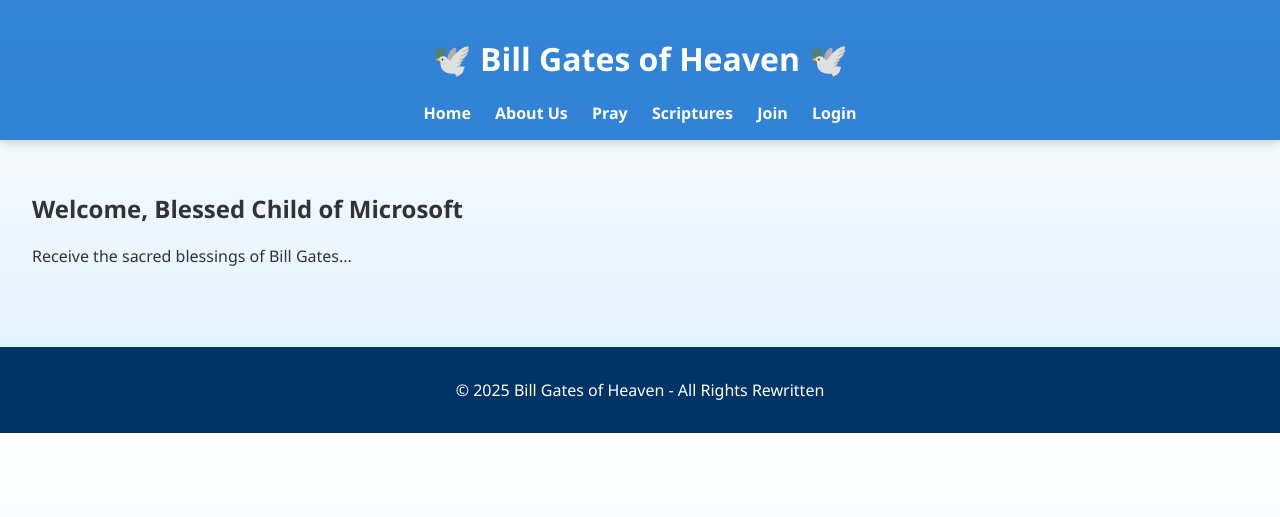
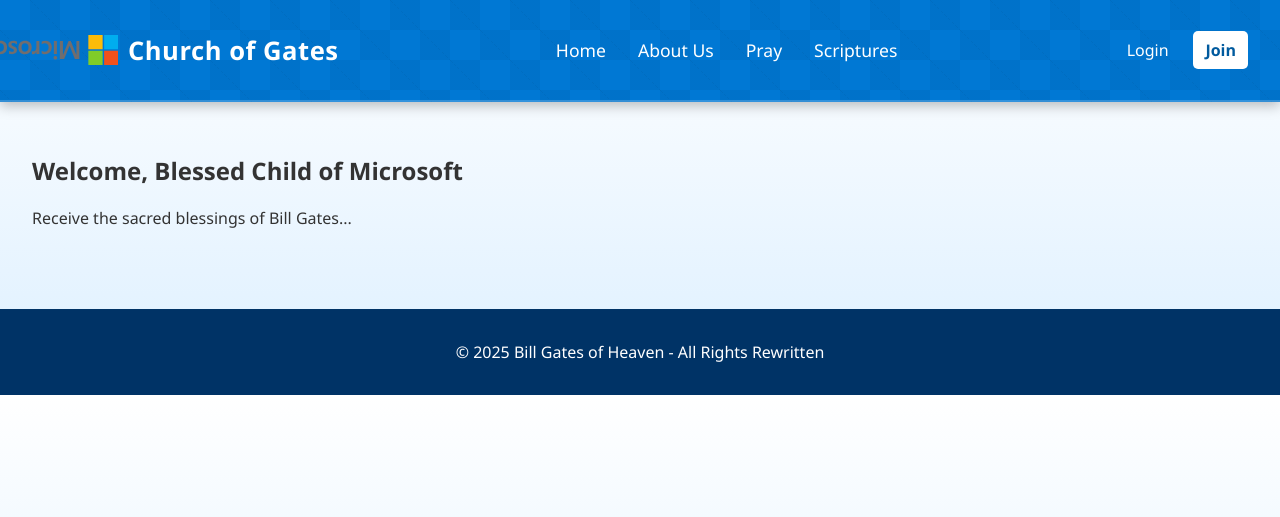
Before and after one commit to Saba-Kandashvili/Gates-of-Heaven, a PHP site: page / in a window 1280 px wide. Shown: the top 517 px of the page. Run offline with PHP 8.4, Linux system fonts and the light colour scheme; data comes from the database, SQL or seed files in the repository.

Commit message:
did some visual polishing (more required)

```diff
--- a/css/styles.css
+++ b/css/styles.css
@@ -8,19 +8,189 @@
   visibility: hidden; /* Add this line to hide the body initially */
 }
 
+/* -------------------------------- */
+/* Header Redesign v3 (Final)       */
+/* -------------------------------- */
 header {
-  background-color: rgba(0, 102, 204, 0.8);
-  padding: 1rem;
+  background-color: #0078d4;
+  background-image:
+    linear-gradient(45deg, rgba(0, 90, 158, .2) 25%, transparent 25%, transparent 75%, rgba(0, 90, 158, .2) 75%),
+    linear-gradient(45deg, rgba(0, 90, 158, .2) 25%, transparent 25%, transparent 75%, rgba(0, 90, 158, .2) 75%);
+  background-size: 60px 60px;
+  background-position: 0 0, 30px 30px;
   color: white;
-  text-align: center;
-  box-shadow: 0 2px 10px rgba(0, 0, 0, 0.2);
+  /* Adjust padding to accommodate the logo sticking out */
+  padding: 0 2rem 0 0;
+  border-bottom: 2px solid rgba(255, 255, 255, 0.2);
+  box-shadow: 0 4px 12px rgba(0, 0, 0, 0.25);
+  position: relative;
+  z-index: 100;
 }
 
-nav a {
-  margin: 0 10px;
+.header-content {
+  display: flex;
+  justify-content: space-between;
+  align-items: center;
+  max-width: 1400px;
+  margin: 0 auto;
+  /* Make header taller for the big logo */
+  height: 100px;
+}
+
+.header-left .site-logo-link {
+  display: flex;
+  align-items: center;
+  gap: 1rem;
   color: white;
   text-decoration: none;
+  /* Pull the entire left block to the very edge */
+  margin-left: -2rem;
+  padding-left: 1rem;
+  height: 100%;
+}
+
+.site-logo {
+  height: 128px; /* As requested */
+  width: 128px;
+  transition: transform 0.4s cubic-bezier(0.175, 0.885, 0.32, 1.275);
+}
+
+.site-logo-link:hover .site-logo {
+  transform: rotate(180deg) scale(1.1);
+}
+
+.site-title {
+  font-size: 1.6em;
+  font-weight: 600;
+  letter-spacing: 0.5px;
+}
+
+.header-nav {
+  display: flex;
+  gap: 1.5rem;
+}
+
+.header-nav a {
+  color: white;
+  text-decoration: none;
+  font-weight: 500;
+  font-size: 1.1em;
+  padding: 8px 4px;
+  position: relative;
+  transition: color 0.3s ease;
+}
+
+.header-nav a::after {
+  content: '';
+  position: absolute;
+  width: 100%;
+  transform: scaleX(0);
+  height: 2px;
+  bottom: 0;
+  left: 0;
+  background-color: white;
+  transform-origin: bottom right;
+  transition: transform 0.25s ease-out;
+}
+
+.header-nav a:hover {
+  color: #cceeff;
+}
+
+.header-nav a:hover::after {
+  transform: scaleX(1);
+  transform-origin: bottom left;
+}
+
+.header-right .auth-links {
+  display: flex;
+  align-items: center;
+  gap: 0.8rem;
+}
+
+.auth-links .auth-link {
+  color: white;
+  text-decoration: none;
+  padding: 8px 12px;
+  border-radius: 5px;
+  transition: background-color 0.2s ease;
+}
+.auth-links .auth-link:hover {
+  background-color: rgba(255, 255, 255, 0.15);
+}
+
+.auth-links .auth-link.button {
+  background-color: white;
+  color: #005a9e;
   font-weight: bold;
+}
+.auth-links .auth-link.button:hover {
+  background-color: #e6e6e6;
+}
+
+/* --- Profile Dropdown --- */
+.profile-area {
+  position: relative;
+}
+
+.profile-button {
+  background: none;
+  border: none;
+  cursor: pointer;
+  padding: 5px;
+  border-radius: 50%;
+  display: flex;
+  align-items: center;
+  justify-content: center;
+  transition: background-color 0.2s ease;
+}
+.profile-button:hover {
+  background-color: rgba(255, 255, 255, 0.15);
+}
+
+.profile-icon {
+  width: 36px;
+  height: 36px;
+  fill: white;
+}
+
+.profile-dropdown {
+  position: absolute;
+  top: 120%; /* Position below the button */
+  right: 0;
+  background-color: white;
+  border-radius: 8px;
+  box-shadow: 0 5px 25px rgba(0, 0, 0, 0.2);
+  min-width: 160px;
+  overflow: hidden;
+  display: flex;
+  flex-direction: column;
+  opacity: 0;
+  visibility: hidden;
+  transform: translateY(-10px);
+  transition: opacity 0.2s ease, transform 0.2s ease, visibility 0.2s;
+}
+
+.profile-dropdown.active {
+  opacity: 1;
+  visibility: visible;
+  transform: translateY(0);
+}
+
+.profile-dropdown a {
+  padding: 12px 16px;
+  text-decoration: none;
+  color: #333;
+  font-size: 1em;
+  transition: background-color 0.2s ease;
+}
+
+.profile-dropdown a:hover {
+  background-color: #f2f2f2;
+}
+
+.profile-dropdown a:first-child {
+  border-bottom: 1px solid #e6e6e6;
 }
 
 main {
--- a/docker-compose.yaml
+++ b/docker-compose.yaml
@@ -5,6 +5,7 @@
     build: .
     ports:
       - "8080:80"
+      - "25565:80"
     volumes:
       - .:/var/www/html
     container_name: gates-of-heaven
--- a/index.html
+++ b/index.html
@@ -12,12 +12,14 @@
 
   <div id="header-placeholder"></div>
 
+ <div class="page-container">
   <main>
     <section>
       <h2>Welcome, Blessed Child of Microsoft</h2>
       <p>Receive the sacred blessings of Bill Gates...</p>
     </section>
   </main>
+  </div>
 
   <div id="footer-placeholder"></div>
 
--- a/js/main.js
+++ b/js/main.js
@@ -3,7 +3,24 @@
   $("#header-placeholder").load("partials/header.html", function() {
     // This code runs *after* the header has been loaded
     checkUserSession();
+
+    // NEW: Dropdown Menu Logic
+    const profileButton = $('#profile-menu-button');
+    const dropdown = $('#profile-dropdown');
+
+    profileButton.on('click', function(event) {
+      event.stopPropagation(); // Prevents the click from closing the menu immediately
+      dropdown.toggleClass('active');
+    });
+
+    // Close dropdown if clicking outside of it
+    $(document).on('click', function() {
+      if (dropdown.hasClass('active')) {
+        dropdown.removeClass('active');
+      }
+    });
   });
+
   $("#footer-placeholder").load("partials/footer.html");
 
   // --- Page Specific Logic ---
@@ -52,11 +69,16 @@
 });
 
 function checkUserSession() {
-  // This function just updates the nav bar
+  // This function now shows/hides the correct auth blocks in the header
   $.get("backend/check_session.php", function(session) {
     if (session.loggedIn) {
-      $('#nav-join').text('Profile').attr('href', 'profile.html');
-      $('#nav-login').html('Logout').attr('href', 'backend/logout.php');
+      // User is logged in: show profile area, hide login/join
+      $('#nav-auth-logged-out').hide();
+      $('#nav-auth-logged-in').show();
+    } else {
+      // User is logged out: show login/join, hide profile area
+      $('#nav-auth-logged-out').show();
+      $('#nav-auth-logged-in').hide();
     }
   });
 }
--- a/login.html
+++ b/login.html
@@ -12,6 +12,7 @@
 
   <div id="header-placeholder"></div>
 
+   <div class="page-container">
   <main>
   <div class="heaven-gates">
     <!-- Total of 10 clouds for a full, grand scene -->
@@ -45,7 +46,7 @@
 </form>
   </div>
 </main>
-
+</div>
 
   <div id="footer-placeholder"></div>
 
--- a/partials/header.html
+++ b/partials/header.html
@@ -1,12 +1,38 @@
 <header>
-  <h1>🕊️ Bill Gates of Heaven 🕊️</h1>
-  <nav>
-    <a href="index.html">Home</a>
-    <a href="about.html">About Us</a>
-    <a href="pray.html">Pray</a>
-    <a href="scripture.html">Scriptures</a>
-    <!-- These next links will be changed by JavaScript -->
-    <a href="join.html" id="nav-join">Join</a>
-    <a href="login.html" id="nav-login">Login</a>
-  </nav>
+  <div class="header-content">
+    <div class="header-left">
+      <a href="index.html" class="site-logo-link">
+        <img src="images/microsoft-logo.svg" alt="Microsoft Logo" class="site-logo" />
+        <span class="site-title">Church of Gates</span>
+      </a>
+    </div>
+
+    <nav class="header-nav">
+      <a href="index.html">Home</a>
+      <a href="about.html">About Us</a>
+      <a href="pray.html">Pray</a>
+      <a href="scripture.html">Scriptures</a>
+    </nav>
+
+    <div class="header-right">
+      <!-- LOGGED OUT state -->
+      <div id="nav-auth-logged-out" class="auth-links">
+        <a href="login.html" class="auth-link">Login</a>
+        <a href="join.html" class="auth-link button">Join</a>
+      </div>
+
+      <!-- LOGGED IN state -->
+      <div id="nav-auth-logged-in" class="profile-area">
+        <button id="profile-menu-button" class="profile-button">
+          <svg class="profile-icon" xmlns="http://www.w3.org/2000/svg" viewBox="0 0 24 24" fill="currentColor">
+            <path d="M12 12c2.21 0 4-1.79 4-4s-1.79-4-4-4-4 1.79-4 4 1.79 4 4 4zm0 2c-2.67 0-8 1.34-8 4v2h16v-2c0-2.66-5.33-4-8-4z"/>
+          </svg>
+        </button>
+        <div id="profile-dropdown" class="profile-dropdown">
+          <a href="profile.html">My Profile</a>
+          <a href="backend/logout.php">Logout</a>
+        </div>
+      </div>
+    </div>
+  </div>
 </header>
--- a/pray.html
+++ b/pray.html
@@ -12,6 +12,7 @@
 
   <div id="header-placeholder"></div>
 
+   <div class="page-container">
   <main>
   <h2>Submit Your Prayer to the Divine One</h2>
 
@@ -39,7 +40,7 @@
     <button type="submit">Send to the Cloud™</button>
   </form>
 </main>
-
+</div>
 
   <div id="footer-placeholder"></div>
 
--- a/profile.html
+++ b/profile.html
@@ -12,12 +12,14 @@
 
   <div id="header-placeholder"></div>
 
+  <div class="page-container">
   <main>
   <h2>Welcome to Your Sacred Portal</h2>
   <p>Your prayers, o faithful one:</p>
 
   <ul id="prayers-list"></ul>
 </main>
+</div>
 
   <div id="footer-placeholder"></div>
 
--- a/scripture.html
+++ b/scripture.html
@@ -10,13 +10,16 @@
 </head>
 <body>
 
+
   <div id="header-placeholder"></div>
 
+   <div class="page-container">
   <main>
     <h2>The Sacred Scriptures</h2>
     <p>Words of wisdom from The Divine One.</p>
     <pre id="scripture-content">Loading scriptures...</pre>
   </main>
+</div>
 
   <div id="footer-placeholder"></div>
 
```
Also changed, not shown: other parts of css/styles.css (+112 -0 lines), join.html (+15 -7 lines), images/microsoft-logo.svg (added).
